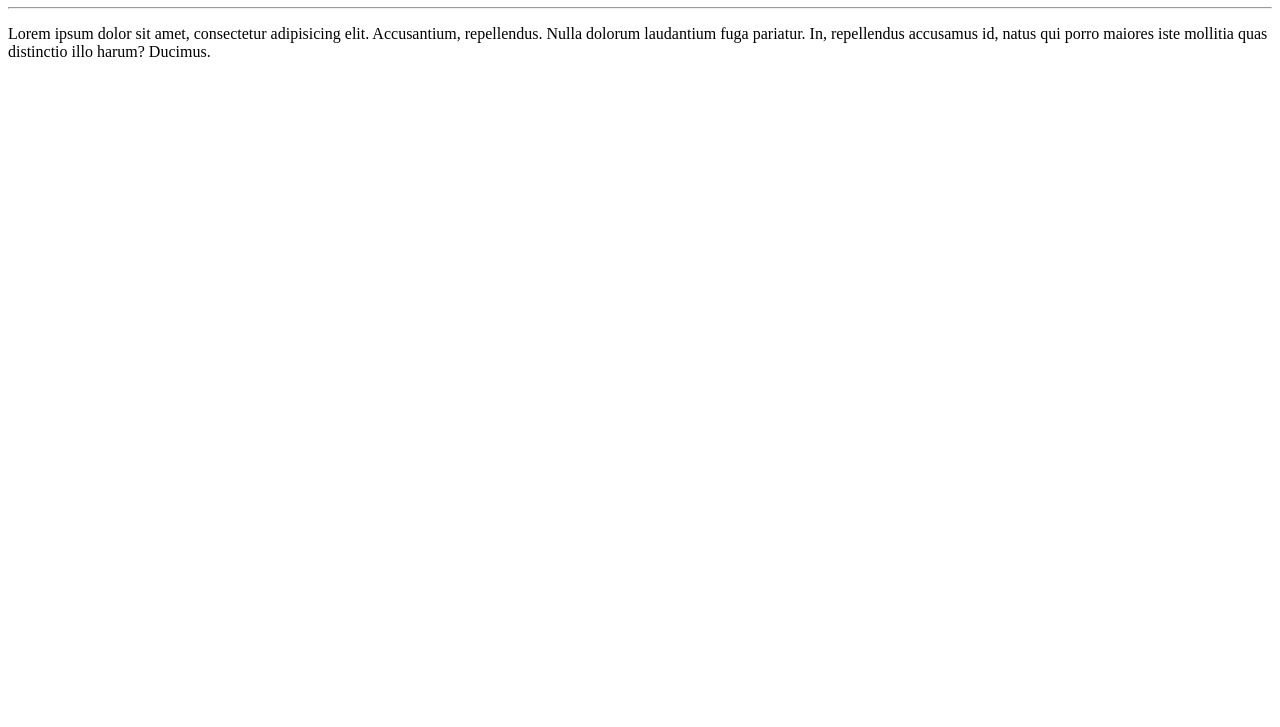
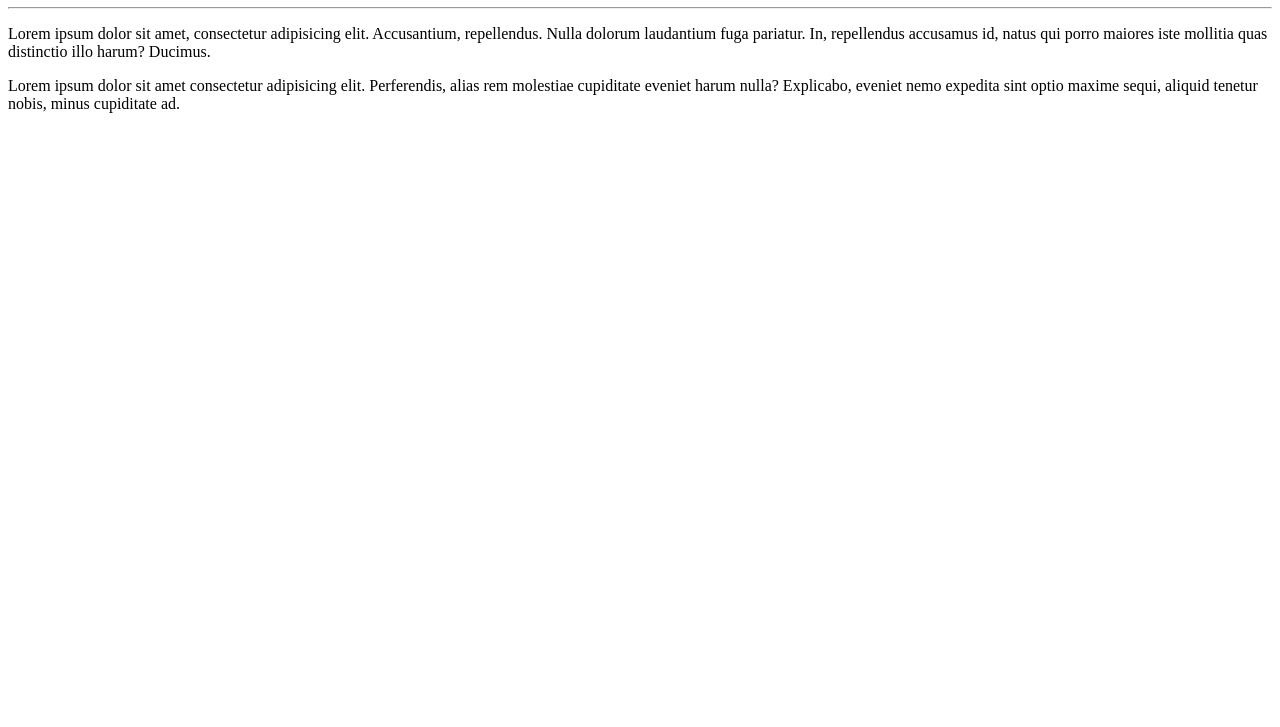
Before and after one commit to RodrigoMagalhaes012/Ola_mundo, a plain HTML site: page Site_example/index.html in a window 1280 px wide. Shown: the part 73-800 px from the top of the page. Drawn offline with Linux system fonts and the light colour scheme.

Commit message:
Adicionando novo texto

```diff
--- a/Site_example/index.html
+++ b/Site_example/index.html
@@ -13,6 +13,9 @@
     <p>Lorem ipsum dolor sit amet, consectetur adipisicing elit. Accusantium, repellendus. Nulla dolorum laudantium fuga
         pariatur. In, repellendus accusamus id, natus qui porro maiores iste mollitia quas distinctio illo harum?
         Ducimus.</p>
+    <p>Lorem ipsum dolor sit amet consectetur adipisicing elit. Perferendis, alias rem molestiae cupiditate eveniet
+        harum nulla? Explicabo, eveniet nemo expedita sint optio maxime sequi, aliquid tenetur nobis, minus cupiditate
+        ad.</p>
 
 </body>
 
```
Also changed, not shown: 1 other file.
